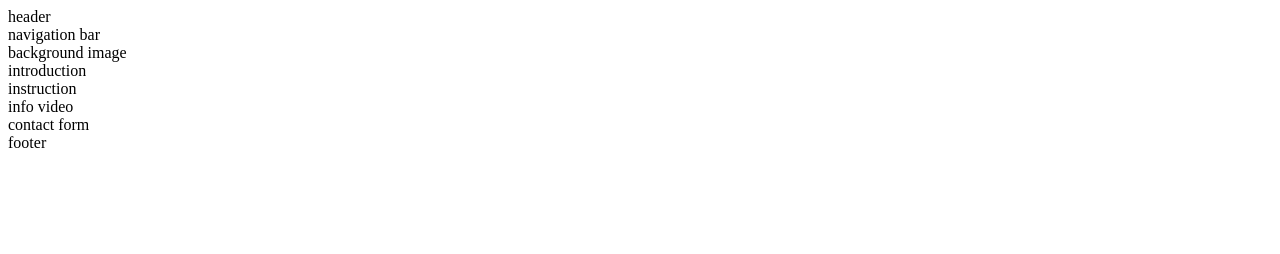
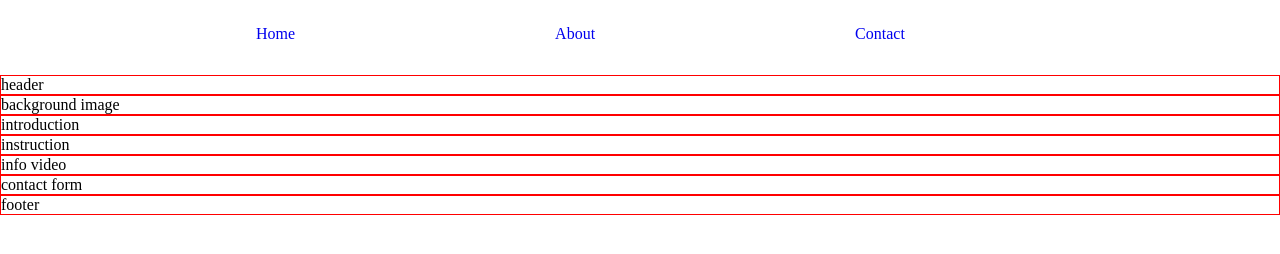
Before and after one commit to Code-Institute-Submissions/mind-center, a plain HTML site: page index.html in a window 1280 px wide. Drawn offline with Linux system fonts and the light colour scheme.

Commit message:
Add some styling for navigation bar

```diff
--- a/assets/css/style.css
+++ b/assets/css/style.css
@@ -0,0 +1,24 @@
+* {
+    margin: 0;
+    padding: 0;
+    border: none;
+}
+
+nav {
+    height: 50px;
+    padding: 25px 0 0 0;
+}
+
+nav li {
+    list-style: none;
+    display: inline;
+    margin-left: 20%;
+}
+
+nav a {
+    text-decoration: none;
+}
+
+div {
+    border: 1px solid red;
+}
--- a/index.html
+++ b/index.html
@@ -12,8 +12,18 @@
     <title>Mind Center</title>
 </head>
 <body>
+    <nav><ul>
+        <li>
+            <a href="#">Home</a>
+        </li>
+        <li>
+            <a href="#">About</a>
+        </li>
+        <li>
+            <a href="#">Contact</a>
+        </li>
+    </ul></nav>
     <div>header</div>
-    <div>navigation bar</div>
     <div>background image</div>
     <div>introduction</div>
     <div>instruction</div>
```
Also changed, not shown: assets/images/spring-background-4035402_960_720.webp (added).
